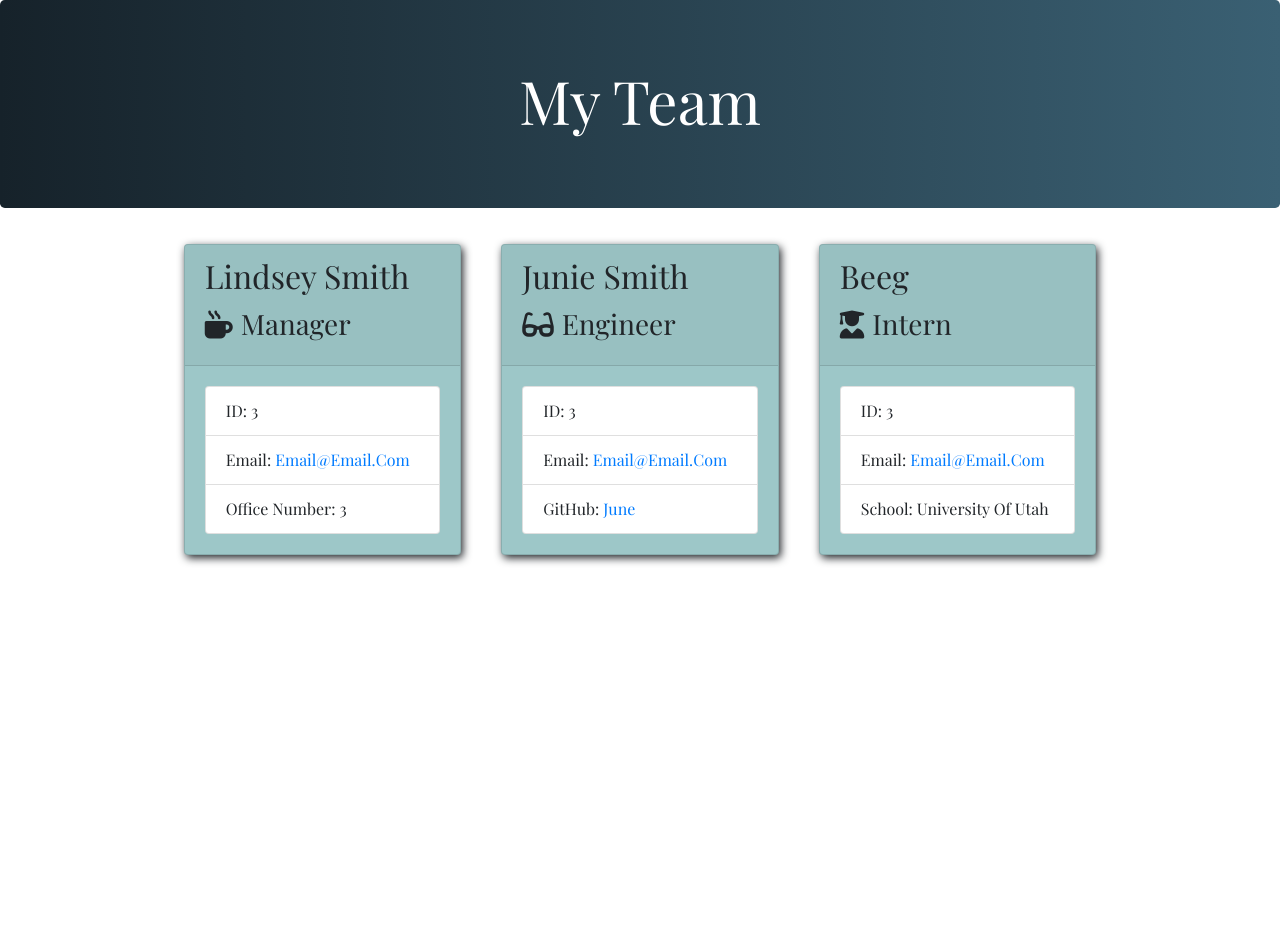
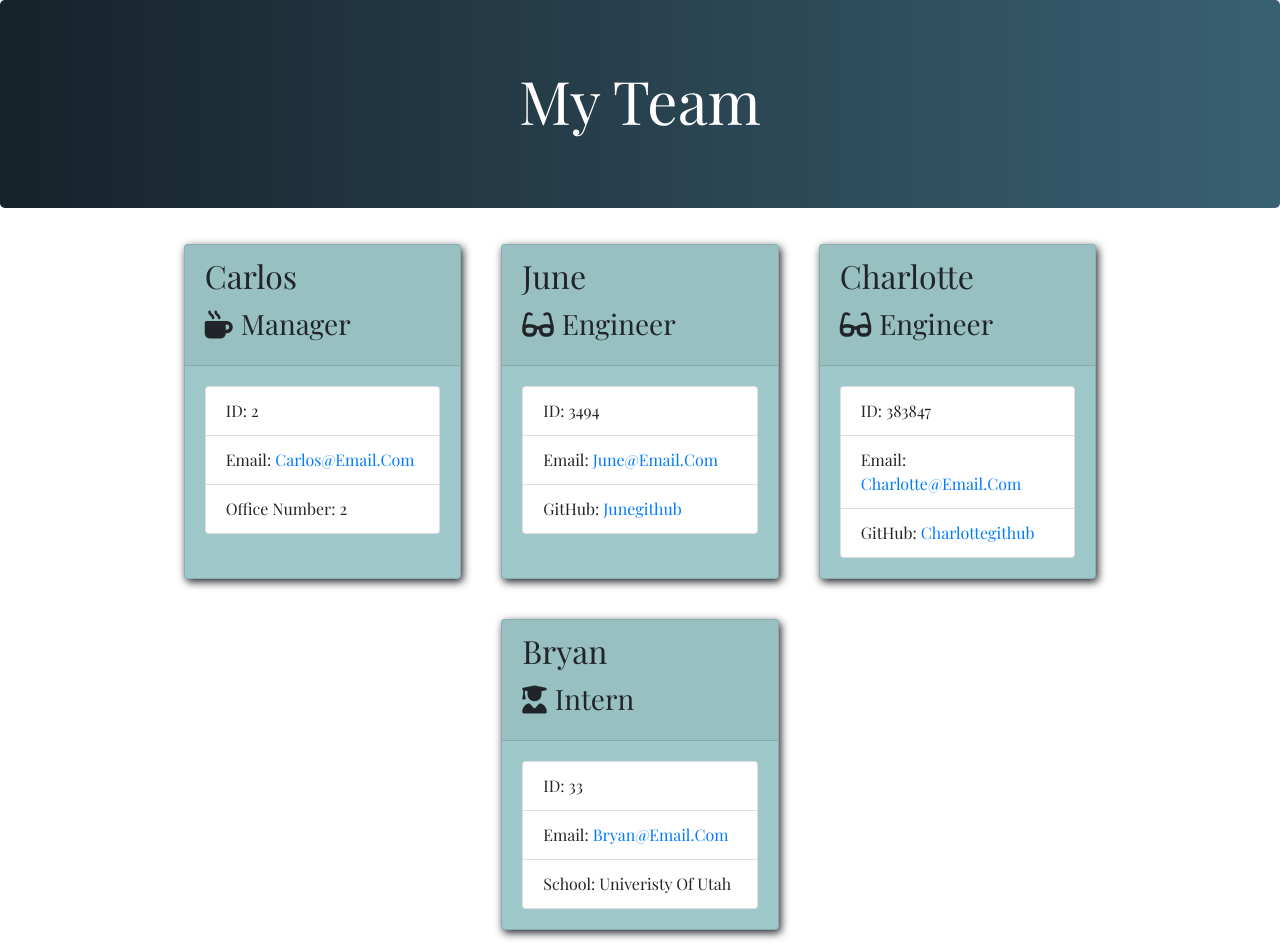
Before and after one commit to campbelllm/teamProfileGenerator, a website: page final/finished.html in a window 1280 px wide. Before the commit the page ends 800 px from the top, so only its background shows below. Drawn offline with nearby package versions, Linux system fonts and the light colour scheme.

Commit message:
final readMe created

```diff
--- a/final/finished.html
+++ b/final/finished.html
@@ -26,40 +26,53 @@
             <div class="team-area col-12 d-flex justify-content-center">
                 <div class="card employee-card">
     <div class="card-header">
-        <h2 class="card-title">lindsey smith</h2>
+        <h2 class="card-title">Carlos</h2>
         <h3 class="card-title"><i class="fas fa-mug-hot mr-2"></i>Manager</h3>
     </div>
     <div class="card-body">
         <ul class="list-group">
-            <li class="list-group-item">ID: 3</li>
-            <li class="list-group-item">Email: <a href="mailto:email@email.com">email@email.com</a></li>
-            <li class="list-group-item">Office number: 3</li>
+            <li class="list-group-item">ID: 2</li>
+            <li class="list-group-item">Email: <a href="mailto:carlos@email.com">carlos@email.com</a></li>
+            <li class="list-group-item">Office number: 2</li>
         </ul>
     </div>
 </div>
 <div class="card employee-card">
     <div class="card-header">
-        <h2 class="card-title">junie smith</h2>
+        <h2 class="card-title">June</h2>
         <h3 class="card-title"><i class="fas fa-glasses mr-2"></i>Engineer</h3>
     </div>
     <div class="card-body">
         <ul class="list-group">
-            <li class="list-group-item">ID: 3</li>
-            <li class="list-group-item">Email: <a href="mailto:email@email.com">email@email.com</a></li>
-            <li class="list-group-item">GitHub: <a href="https://github.com/june" target="_blank" rel="noopener noreferrer">june</a></li>
+            <li class="list-group-item">ID: 3494</li>
+            <li class="list-group-item">Email: <a href="mailto:june@email.com">june@email.com</a></li>
+            <li class="list-group-item">GitHub: <a href="https://github.com/junegithub" target="_blank" rel="noopener noreferrer">junegithub</a></li>
         </ul>
     </div>
 </div>
 <div class="card employee-card">
     <div class="card-header">
-        <h2 class="card-title">Beeg</h2>
+        <h2 class="card-title">Charlotte</h2>
+        <h3 class="card-title"><i class="fas fa-glasses mr-2"></i>Engineer</h3>
+    </div>
+    <div class="card-body">
+        <ul class="list-group">
+            <li class="list-group-item">ID: 383847</li>
+            <li class="list-group-item">Email: <a href="mailto:charlotte@email.com">charlotte@email.com</a></li>
+            <li class="list-group-item">GitHub: <a href="https://github.com/charlottegithub" target="_blank" rel="noopener noreferrer">charlottegithub</a></li>
+        </ul>
+    </div>
+</div>
+<div class="card employee-card">
+    <div class="card-header">
+        <h2 class="card-title">Bryan</h2>
         <h3 class="card-title"><i class="fas fa-user-graduate mr-2"></i>Intern</h3>
     </div>
     <div class="card-body">
         <ul class="list-group">
-            <li class="list-group-item">ID: 3</li>
-            <li class="list-group-item">Email: <a href="mailto:email@email.com">email@email.com</a></li>
-            <li class="list-group-item">School: university of utah</li>
+            <li class="list-group-item">ID: 33</li>
+            <li class="list-group-item">Email: <a href="mailto:bryan@email.com">bryan@email.com</a></li>
+            <li class="list-group-item">School: Univeristy of Utah</li>
         </ul>
     </div>
 </div>
```
Also changed, not shown: README.md, 1 other file.
